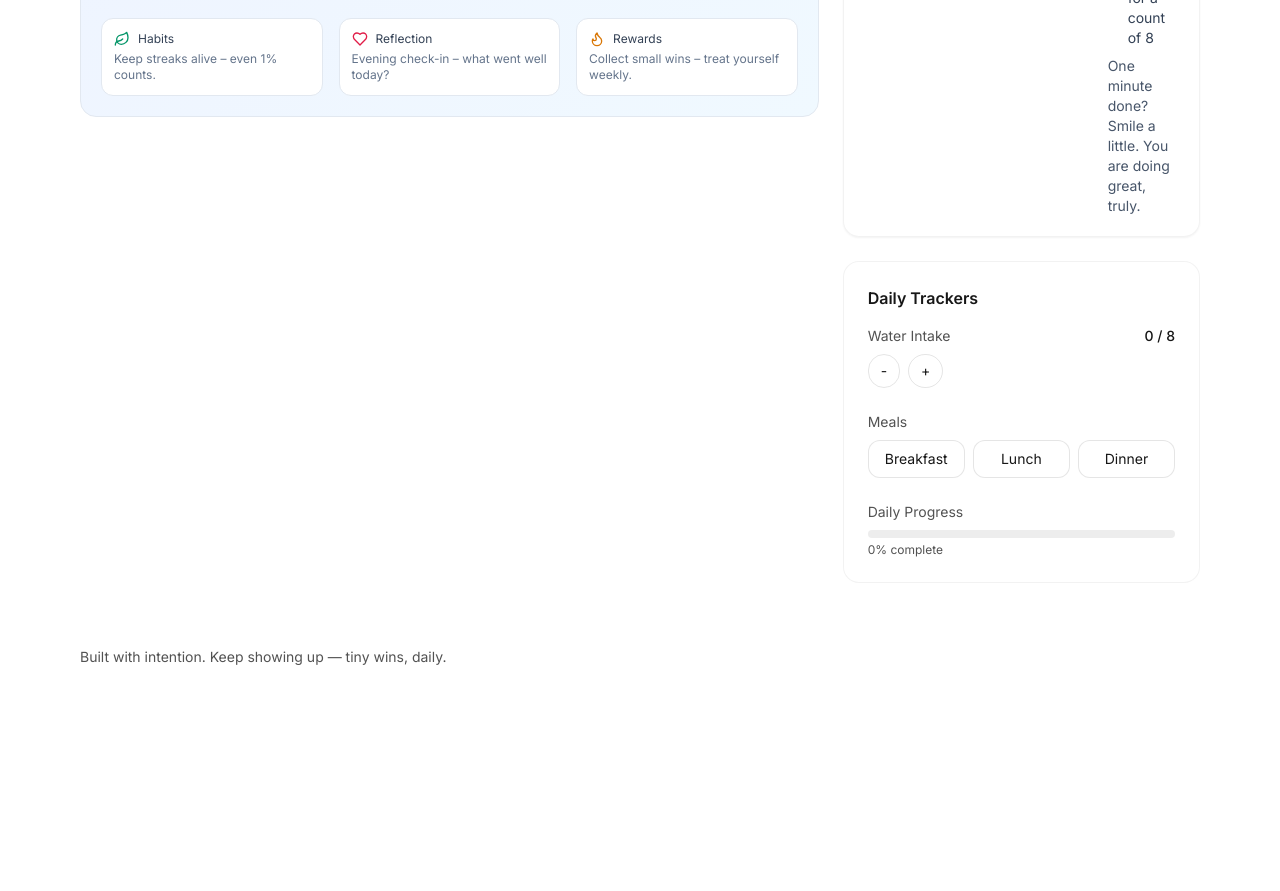
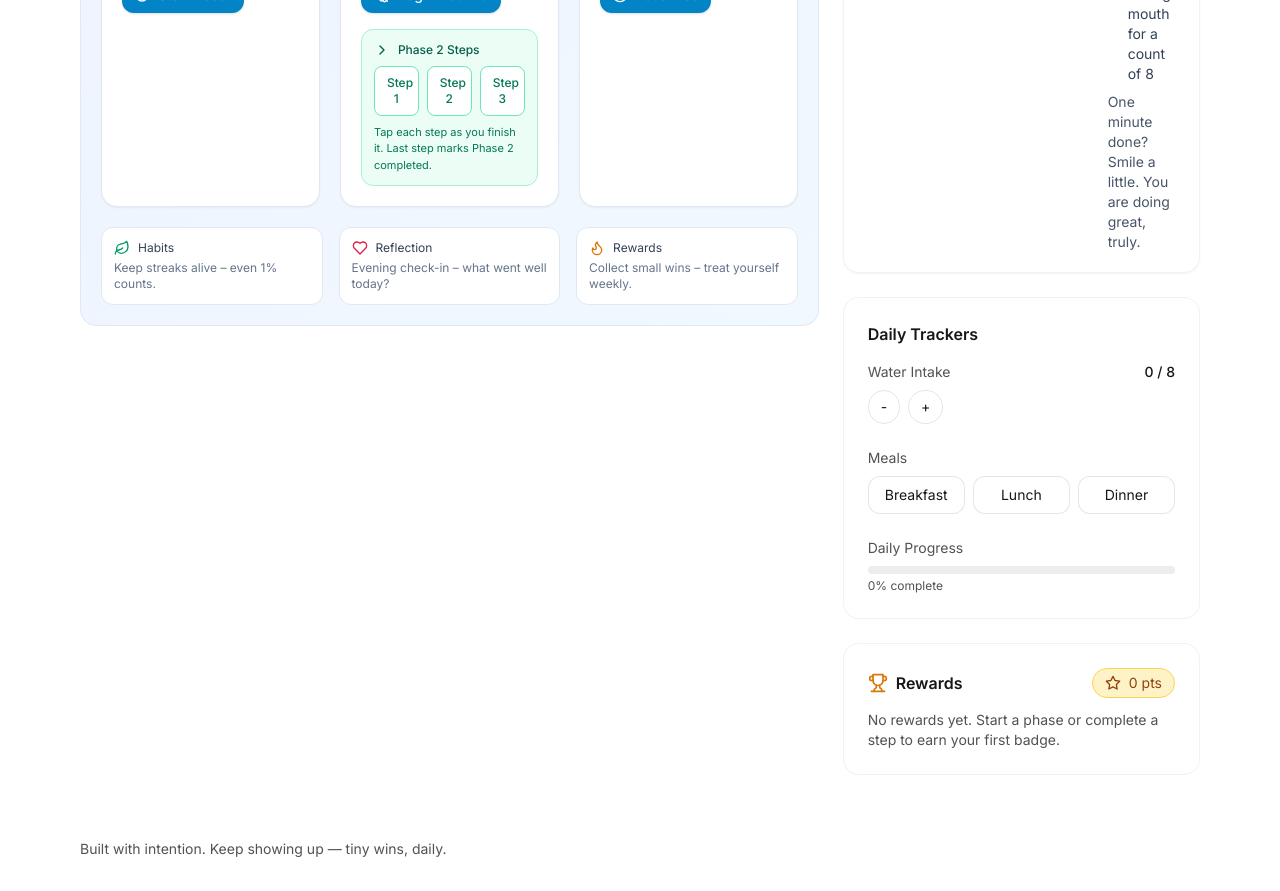
Before and after one commit to gramtop961/frontend-repo_kb0xu0kx_bgfxdy, a React (Vite) app: page / in a window 1280 px wide. Shown: the part 1020-1911 px from the top of the page. Before the commit the page ends 1719 px from the top, so only its background shows below. Built offline with nearby package versions, Linux system fonts and the light colour scheme; a web font is replaced by a local one.

Commit message:
Update project prj_kb0xu0kx - 2025-11-02T11:12:26.856Z

```diff
--- a/src/components/MainGrid.jsx
+++ b/src/components/MainGrid.jsx
@@ -3,6 +3,7 @@ import QuoteAndMood from './QuoteAndMood';
 import PhasesDashboard from './PhasesDashboard';
 import MinuteOfCalm from './MinuteOfCalm';
 import TrackersPanel from './TrackersPanel';
+import RewardsPanel from './RewardsPanel';
 
 export default function MainGrid() {
   return (
@@ -14,6 +15,7 @@ export default function MainGrid() {
       <div className="lg:col-span-1 space-y-6">
         <MinuteOfCalm />
         <TrackersPanel />
+        <RewardsPanel />
       </div>
     </div>
   );
--- a/src/components/PhasesDashboard.jsx
+++ b/src/components/PhasesDashboard.jsx
@@ -1,7 +1,7 @@
 import React, { useEffect, useState } from 'react';
-import { CheckCircle2, Moon, Leaf, Heart, Flame, Target, Dumbbell, Sparkles, Check } from 'lucide-react';
+import { CheckCircle2, Moon, Leaf, Heart, Flame, Target, Dumbbell, Sparkles, Check, ChevronRight } from 'lucide-react';
 
-function PhaseCard({ title, subtitle, color, items, action, active }) {
+function PhaseCard({ title, subtitle, color, items, action, active, children }) {
   return (
     <div className="rounded-2xl border border-slate-200 bg-white p-5 shadow-sm transition hover:shadow-md">
       <div
@@ -33,6 +33,7 @@ function PhaseCard({ title, subtitle, color, items, action, active }) {
           <span>{active ? 'In Progress' : action.label}</span>
         </button>
       )}
+      {children}
     </div>
   );
 }
@@ -40,6 +41,14 @@ function PhaseCard({ title, subtitle, color, items, action, active }) {
 export default function PhasesDashboard() {
   const [started, setStarted] = useState(null); // 'p1' | 'p2' | 'p3' | null
   const [toast, setToast] = useState('');
+  const [p2Step, setP2Step] = useState(() => {
+    try {
+      const raw = localStorage.getItem('p2_step');
+      return raw ? Number(raw) : 0; // 0..3
+    } catch {
+      return 0;
+    }
+  });
 
   useEffect(() => {
     if (!toast) return;
@@ -47,11 +56,34 @@ export default function PhasesDashboard() {
     return () => clearTimeout(t);
   }, [toast]);
 
+  const reward = (title, points = 5) => {
+    window.dispatchEvent(new CustomEvent('reward-earned', { detail: { title, points } }));
+  };
+
   const trigger = (key, message) => {
     setStarted(key);
     setToast(message);
+    reward(`${message}`, 5);
     if (navigator?.vibrate) {
       try { navigator.vibrate(15); } catch { /* no-op */ }
+    }
+  };
+
+  const setStep = (n) => {
+    setP2Step(n);
+    try { localStorage.setItem('p2_step', String(n)); } catch {}
+    if (n === 3) {
+      setToast('Phase 2 completed — Rebuild unlocked!');
+      reward('Phase 2 Completed', 20);
+      if (navigator?.vibrate) {
+        try { navigator.vibrate([15, 30, 15]); } catch {}
+      }
+    } else {
+      setToast(`Phase 2: Step ${n} done`);
+      reward(`Phase 2: Step ${n} completed`, 8);
+      if (navigator?.vibrate) {
+        try { navigator.vibrate(10); } catch {}
+      }
     }
   };
 
@@ -108,7 +140,33 @@ export default function PhasesDashboard() {
             onClick: () => trigger('p2', 'Phase 2 – energy up, relations up!'),
           }}
           active={started === 'p2'}
-        />
+        >
+          {/* 3 steps inline stepper for Phase 2 */}
+          <div className="mt-4 rounded-xl border border-emerald-200 bg-emerald-50 p-3">
+            <p className="text-xs font-medium text-emerald-800 mb-2 flex items-center gap-2">
+              <ChevronRight className="h-4 w-4" /> Phase 2 Steps
+            </p>
+            <div className="grid grid-cols-3 gap-2">
+              {[1, 2, 3].map((n) => (
+                <button
+                  key={n}
+                  onClick={() => setStep(n)}
+                  className={`px-3 py-2 rounded-lg text-xs font-medium border transition ${
+                    p2Step >= n
+                      ? 'bg-emerald-600 text-white border-emerald-700'
+                      : 'bg-white text-emerald-700 border-emerald-300 hover:bg-emerald-100'
+                  }`}
+                  aria-pressed={p2Step >= n}
+                >
+                  {p2Step >= n ? 'Completed' : `Step ${n}`}
+                </button>
+              ))}
+            </div>
+            <p className="mt-2 text-[11px] text-emerald-700">
+              {p2Step === 3 ? 'All three steps done — awesome progress!' : 'Tap each step as you finish it. Last step marks Phase 2 completed.'}
+            </p>
+          </div>
+        </PhaseCard>
 
         <PhaseCard
           title="Phase 3: Rise & Success"
--- a/src/components/PowerQuotes.jsx
+++ b/src/components/PowerQuotes.jsx
@@ -21,10 +21,29 @@ const QUOTES = [
     text: "You do not rise to the level of your goals. You fall to the level of your systems.",
     author: "James Clear",
   },
+  {
+    text: "Kal se nahi, aaj se — bas ek chhota step.",
+    author: "Grit",
+  },
+  {
+    text: "Your future self is watching. Make him proud.",
+    author: "Anonymous",
+  },
 ];
 
+function dailyIndex(len) {
+  const today = new Date();
+  const key = `${today.getFullYear()}-${today.getMonth() + 1}-${today.getDate()}`;
+  let hash = 0;
+  for (let i = 0; i < key.length; i++) {
+    hash = (hash << 5) - hash + key.charCodeAt(i);
+    hash |= 0;
+  }
+  return Math.abs(hash) % len;
+}
+
 function getTodayQuote() {
-  const idx = new Date().getDate() % QUOTES.length;
+  const idx = dailyIndex(QUOTES.length);
   return QUOTES[idx];
 }
 
--- /dev/null
+++ b/src/components/RewardsPanel.jsx
@@ -0,0 +1,86 @@
+import React, { useEffect, useMemo, useState } from 'react';
+import { Trophy, Gift, Star } from 'lucide-react';
+
+const STORAGE_KEY = 'rewards_v1';
+
+function loadRewards() {
+  try {
+    const raw = localStorage.getItem(STORAGE_KEY);
+    return raw ? JSON.parse(raw) : [];
+  } catch {
+    return [];
+  }
+}
+
+function saveRewards(list) {
+  try {
+    localStorage.setItem(STORAGE_KEY, JSON.stringify(list));
+  } catch {}
+}
+
+export default function RewardsPanel() {
+  const [rewards, setRewards] = useState(() => loadRewards());
+
+  useEffect(() => {
+    const handler = (e) => {
+      const { title, points } = e.detail || {};
+      if (!title) return;
+      const entry = {
+        id: `${Date.now()}-${Math.random().toString(36).slice(2, 7)}`,
+        title,
+        points: typeof points === 'number' ? points : 5,
+        date: new Date().toISOString(),
+      };
+      setRewards((prev) => {
+        const next = [entry, ...prev].slice(0, 20); // keep last 20
+        saveRewards(next);
+        return next;
+      });
+      if (navigator?.vibrate) {
+        try { navigator.vibrate([10, 20, 10]); } catch {}
+      }
+    };
+    window.addEventListener('reward-earned', handler);
+    return () => window.removeEventListener('reward-earned', handler);
+  }, []);
+
+  const totalPoints = useMemo(() => rewards.reduce((sum, r) => sum + (r.points || 0), 0), [rewards]);
+
+  return (
+    <section className="rounded-2xl border border-black/5 dark:border-white/10 bg-white/70 dark:bg-neutral-900/50 backdrop-blur p-6">
+      <div className="flex items-center justify-between mb-3">
+        <div className="flex items-center gap-2">
+          <Trophy className="h-5 w-5 text-amber-600" />
+          <h2 className="text-base font-semibold">Rewards</h2>
+        </div>
+        <div className="inline-flex items-center gap-2 text-sm px-3 py-1 rounded-full bg-amber-100 text-amber-800 border border-amber-300">
+          <Star className="h-4 w-4" />
+          <span>{totalPoints} pts</span>
+        </div>
+      </div>
+
+      {rewards.length === 0 ? (
+        <div className="text-sm text-neutral-600 dark:text-neutral-300">
+          No rewards yet. Start a phase or complete a step to earn your first badge.
+        </div>
+      ) : (
+        <ul className="space-y-2">
+          {rewards.map((r) => (
+            <li key={r.id} className="flex items-center justify-between rounded-xl border border-black/5 dark:border-white/10 bg-white/80 dark:bg-neutral-900/40 px-3 py-2">
+              <div className="flex items-center gap-2">
+                <Gift className="h-4 w-4 text-amber-600" />
+                <div>
+                  <p className="text-sm font-medium">{r.title}</p>
+                  <p className="text-[11px] text-neutral-500">{new Date(r.date).toLocaleString()}</p>
+                </div>
+              </div>
+              <span className="text-xs font-semibold text-amber-800 bg-amber-100 border border-amber-300 px-2 py-0.5 rounded-full">
+                +{r.points}
+              </span>
+            </li>
+          ))}
+        </ul>
+      )}
+    </section>
+  );
+}
```
Also changed, not shown: 1 other file (tests, documents, lock files or other folders).
